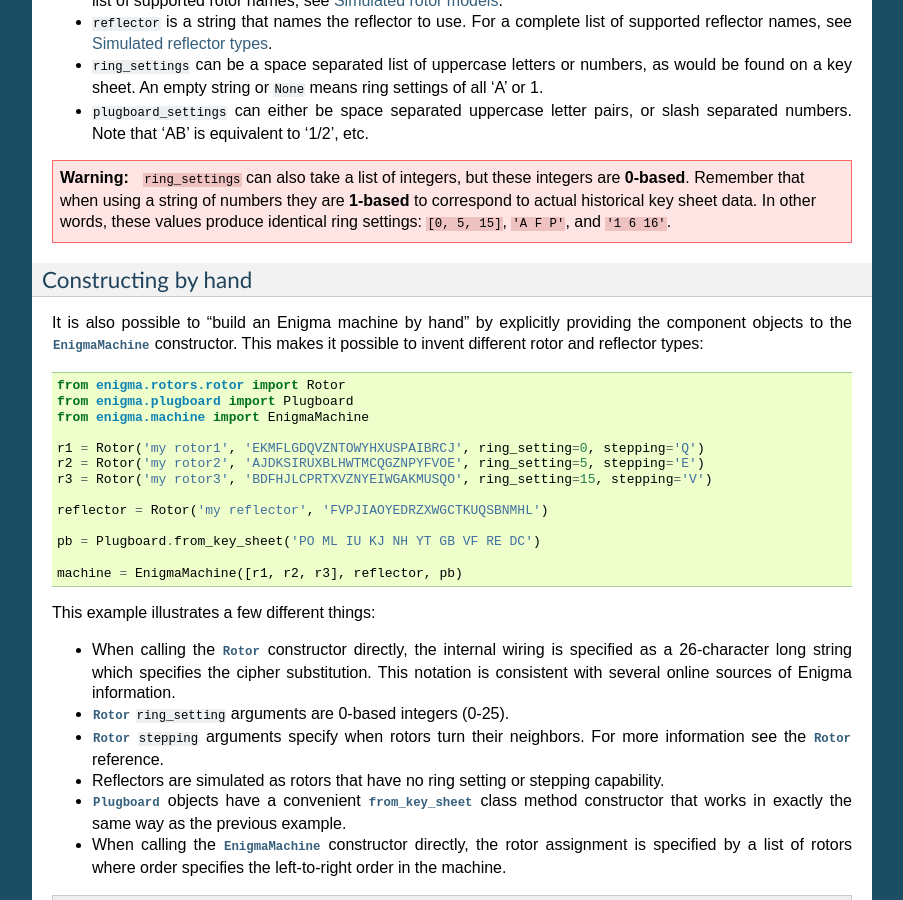
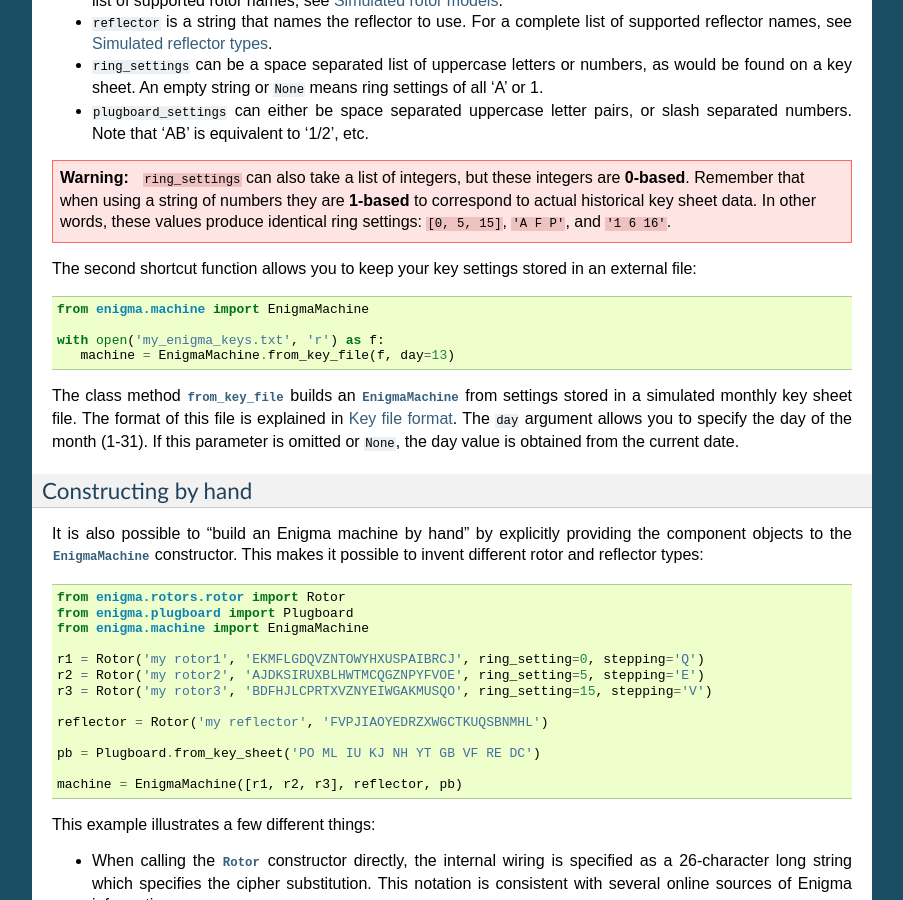
Before and after one commit to gremmie/enigma, a Sphinx documentation site: the page built from enigma/docs/source/guide.rst, in a window 1280 px wide and 900 px high, scrolled down 1427 px. Shown: the whole window, without its empty margins (198-1101 px from the left). Built offline with Sphinx 7.4.7, drawn with Linux system fonts in a browser that asks for light colours; some of the changed text lies outside the part shown.

Commit message:
Added key_from_file to the user's guide.

```diff
--- a/enigma/docs/source/guide.rst
+++ b/enigma/docs/source/guide.rst
@@ -101,6 +101,21 @@ Some notes on the parameters:
    **1-based** to correspond to actual historical key sheet data. In other
    words, these values produce identical ring settings: ``[0, 5, 15]``,
    ``'A F P'``, and ``'1 6 16'``.
+
+The second shortcut function allows you to keep your key settings stored in an
+external file::
+
+   from enigma.machine import EnigmaMachine
+
+   with open('my_enigma_keys.txt', 'r') as f:
+      machine = EnigmaMachine.from_key_file(f, day=13)
+
+The class method :meth:`from_key_file
+<enigma.machine.EnigmaMachine.from_key_file>` builds an :class:`EnigmaMachine
+<enigma.machine.EnigmaMachine>` from settings stored in a simulated monthly key
+sheet file. The format of this file is explained in :doc:`keyfile`. The ``day``
+argument allows you to specify the day of the month (1-31). If this parameter is
+omitted or ``None``, the day value is obtained from the current date.
 
 
 Constructing by hand
@@ -252,7 +267,7 @@ The operator then configures his machine::
           plugboard_settings='AV BS CG DL FU HZ IN KM OW RX')
 
 Suppose the Enigma operator was handed a message for transmit by an officer
-which reads "The Russians are coming!". The operator would first randomly decide
+which reads "The Russians are coming!" The operator would first randomly decide
 two things:
 
 * Initial rotor positions, say ``WXC``
```
